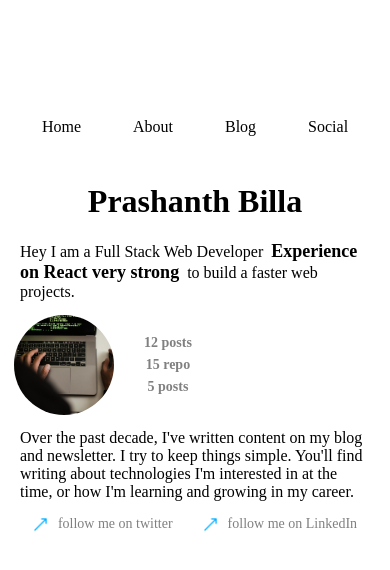
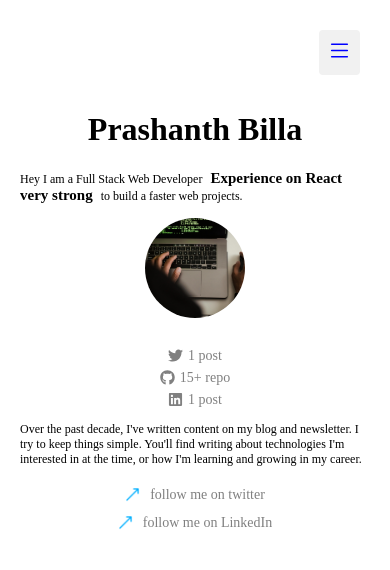
Before and after one commit to billaprashanth/portfolio1, a React app: page / in a window 390 px wide. Built offline with nearby package versions, Linux system fonts and the light colour scheme; a web font is replaced by a local one.

Commit message:
posts changes

```diff
--- a/src/components/App.css
+++ b/src/components/App.css
@@ -3,7 +3,7 @@
 /* App.js css */
 .container {
   font-family: "Kaisei Decol", serif;
-  min-width: 100vw;
+  width: 100%;
   display: flex;
   justify-content: center;
   align-items: center;
@@ -16,15 +16,20 @@
   margin-bottom: 5px;
   font-size: 50px;
 }
+
 .links {
-  display: block;
+  /* display: block; */
+  display: flex;
+  flex-direction: column;
+  align-items: center;
+  justify-content: center;
   padding: 6px 26px;
   text-decoration: none;
   color: black;
   transition: all .3s ease;
   border-radius: 8px;
 }
-.links:hover  {
+.links > li:hover  {
   background-color: #f1f1f1;
   font-weight: 900;
   cursor: pointer;
@@ -33,12 +38,16 @@
   background-color: transparent;
 }
 
+.header {
+  text-align: center;
+}
+
+
 /* Home Page Css */
 
 .page,
 .about{
   width: 600px;
-  height: auto;
 }
 .flex {
   display: flex;
@@ -56,6 +65,7 @@ strong {
   object-position: center;
   border-radius: 50%;
 }
+
 .wraper {
   display: flex;
   align-items: center;
@@ -106,16 +116,23 @@ strong {
 }
 
 @media screen and (max-width:768px) {
+  .links {
+    flex-direction: row;
+  }
     div.container {
       margin-top: -10px;
       flex-direction: column;
-      gap: 10px;
+      gap: 0px;
       margin: 0px;
     }
     .nav {
-      margin-top: -100px;
+      width: 100%;
+      position: absolute;
+      top: 0;
+      left: 0;
       display: flex;
       align-items: center;
+      justify-content: center;
     }
     .logo{
       margin-bottom: 0px;
@@ -123,9 +140,17 @@ strong {
     .header {
       text-align: center;
     }
-    .page {
+    .page,
+    .about{
+      position: absolute;
+      top: 0;
+      flex-direction: column;
+      justify-content: center;
+      align-items: center;
+      margin-top: 90px;
       width: 100%;
     }
+
     p {
       margin: 0px 20px 0px 20px;
     }
@@ -137,19 +162,56 @@ strong {
       margin: 14px;
     }
 }
+.menu {
+  background-color: #f1f1f1;
+  color:blue;
+  cursor: pointer;
+  padding: 8px;
+  display: flex;
+  align-items: center;
+  justify-content: center;
+  border-radius: 4px;
+  display: none;
+}
 @media screen and (max-width:576px) {
+  .menu {
+    display: block;
+    position: fixed;
+    top: 0;
+    right: 0;
+    margin: 30px;
+    z-index: 1000;
+  }
 
+  .links.is-open{
+    display: block;
+    background-color: #f1f1f1;
+    width: 100%;
+    z-index: 1000;
+    transition: all .3s ease-in-out;
+  }
+  .links.is-open > .about {
+    margin-top: 300px;
+  }
+  .d-none {
+    display: none;
+  }
   .nav {
-    margin-top: -100px;
+    width: 100%;
+    margin: 30px auto;
   }
   .container{
     width: 100%;
   }
+
   .logo {
     display: none;
   }
   p {
     margin: 0px 20px 0px 20px;
+  }
+  div.page {
+    margin: 90px;
   }
   .flex-end {
     margin-top: 15px;
@@ -160,16 +222,45 @@ strong {
   }
   .page {
     margin-top: -60px;
+    width: 100%;
   }
 
 }
 
-@media screen and (max-width:420px) {
+@media screen and (max-width:486px) {
+
   .nav {
-    margin-top: -200px;
+    width: 100%;
   }
-  .page {
-    margin-top: -160px;
+  div.page {
+    margin: 90px;
+  }
+  .buttons-wrapper {
+    flex-direction: column;
+  }
+}
+
+@media screen and (max-width:426px) {
+
+  .nav {
+    width: 100%;
+  }
+  div.page {
+    margin: 90px;
+  }
+  p {
+    font-size: 12px;
+  }
+  strong {
+    font-size: 15px;
+  }
+  div.flex {
+    flex-direction: column;
+  }
+  .flex-end {
+    flex-direction: column;
+    margin-top: 20px;
+    gap: 12px;
   }
 
 }
@@ -221,7 +312,7 @@ strong {
 .btn__content {
   display: flex;
   align-items: center;
-  justify-content: start;
+  justify-content: flex-start;
   gap: 10px;
 }
 .btn__content > svg {
@@ -231,7 +322,7 @@ strong {
 
 /* About css MediaQuery */
 
-@media screen and (max-width:823px) {
+/* @media screen and (max-width:823px) {
   .container {
     margin-top: 10px;
   }
@@ -260,15 +351,10 @@ strong {
   .about {
     margin-top: -80px;
   }
-}
+} */
 
 @media screen and (max-width:420px) {
-  .container {
-    margin-top: 80px;
-  }
-  svg{
-    display: none;
-  }
+
   span{
     font-size: 14px;
   }
--- a/src/components/Navbar.js
+++ b/src/components/Navbar.js
@@ -1,20 +1,42 @@
-import React from "react";
+import React, { useState } from "react";
 import { Link } from "react-router-dom";
 import "./App.css";
 function Navbar() {
+  const [isOpen, setIsOpen] = useState(false);
+  const MenuClickHandler = () => {
+    console.log("Menu clivcked");
+    setIsOpen((open) => !open);
+  };
   return (
     <div className="nav">
+      <div className={`links ${isOpen ? "is-open" : "d-none"}`}>
         <Link to="/" className="logo links">
           P
         </Link>
-      <Link to="/" className="links">
+        <Link to="/" className="links li">
           Home
         </Link>
-      <Link to="/about" className="links">
+        <Link to="/about" className="links li">
           About
         </Link>
-      <Link className="links">Blog</Link>
-      <Link className="links">Social</Link>
+        <Link className="links li">Blog</Link>
+        <Link className="links li">Social</Link>
+      </div>
+      <div className="menu" onClick={MenuClickHandler}>
+        <svg
+          xmlns="http://www.w3.org/2000/svg"
+          width="25"
+          height="25"
+          fill="currentColor"
+          class="bi bi-list"
+          viewBox="0 0 16 16"
+        >
+          <path
+            fill-rule="evenodd"
+            d="M2.5 12a.5.5 0 0 1 .5-.5h10a.5.5 0 0 1 0 1H3a.5.5 0 0 1-.5-.5m0-4a.5.5 0 0 1 .5-.5h10a.5.5 0 0 1 0 1H3a.5.5 0 0 1-.5-.5m0-4a.5.5 0 0 1 .5-.5h10a.5.5 0 0 1 0 1H3a.5.5 0 0 1-.5-.5"
+          />
+        </svg>
+      </div>
     </div>
   );
 }
--- a/src/pages/About.js
+++ b/src/pages/About.js
@@ -34,7 +34,7 @@ function About() {
               width="16"
               height="16"
               fill="currentColor"
-              class="bi bi-twitter-x"
+              className="bi bi-twitter-x"
               viewBox="0 0 16 16"
             >
               <path d="M12.6.75h2.454l-5.36 6.142L16 15.25h-4.937l-3.867-5.07-4.425 5.07H.316l5.733-6.57L0 .75h5.063l3.495 4.633L12.601.75Zm-.86 13.028h1.36L4.323 2.145H2.865z" />
--- a/src/pages/Home.js
+++ b/src/pages/Home.js
@@ -6,10 +6,11 @@ import { FaLinkedin } from "react-icons/fa";
 import Person1 from "../assets/Person.jpg";
 import Rightfa from "../assets/up-right.png";
 import { Link } from "react-router-dom";
-function index() {
+function Home() {
   return (
     <div className="page">
       <h1 className="header">Prashanth Billa</h1>
+
       <p>
         Hey I am a Full Stack Web Developer
         <strong>Experience on React very strong</strong>to build a faster web
@@ -19,13 +20,13 @@ function index() {
         <img src={Person1} alt="No" />
         <div className="wraper">
           <span>
-            <FaTwitter className="fa-img" /> 12 posts
+            <FaTwitter className="fa-img" /> 1 post
           </span>
           <span>
-            <FaGithub className="fa-img" /> 15 repo
+            <FaGithub className="fa-img" /> 15+ repo
           </span>
           <span>
-            <FaLinkedin className="fa-img" /> 5 posts
+            <FaLinkedin className="fa-img" /> 1 post
           </span>
         </div>
       </div>
@@ -60,4 +61,4 @@ function index() {
   );
 }
 
-export default index;
+export default Home;
```
Also changed, not shown: src/assets/Photo.jpg (added). Lines whose indentation alone changed are shown as unchanged.
